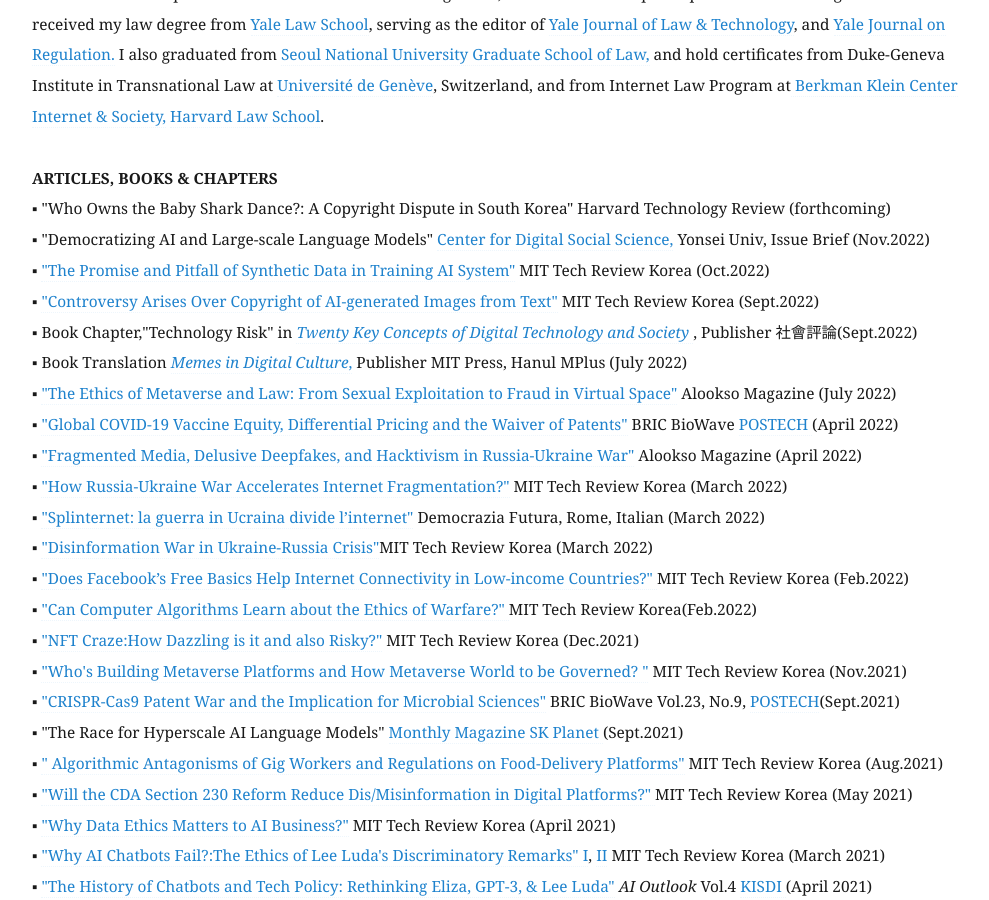
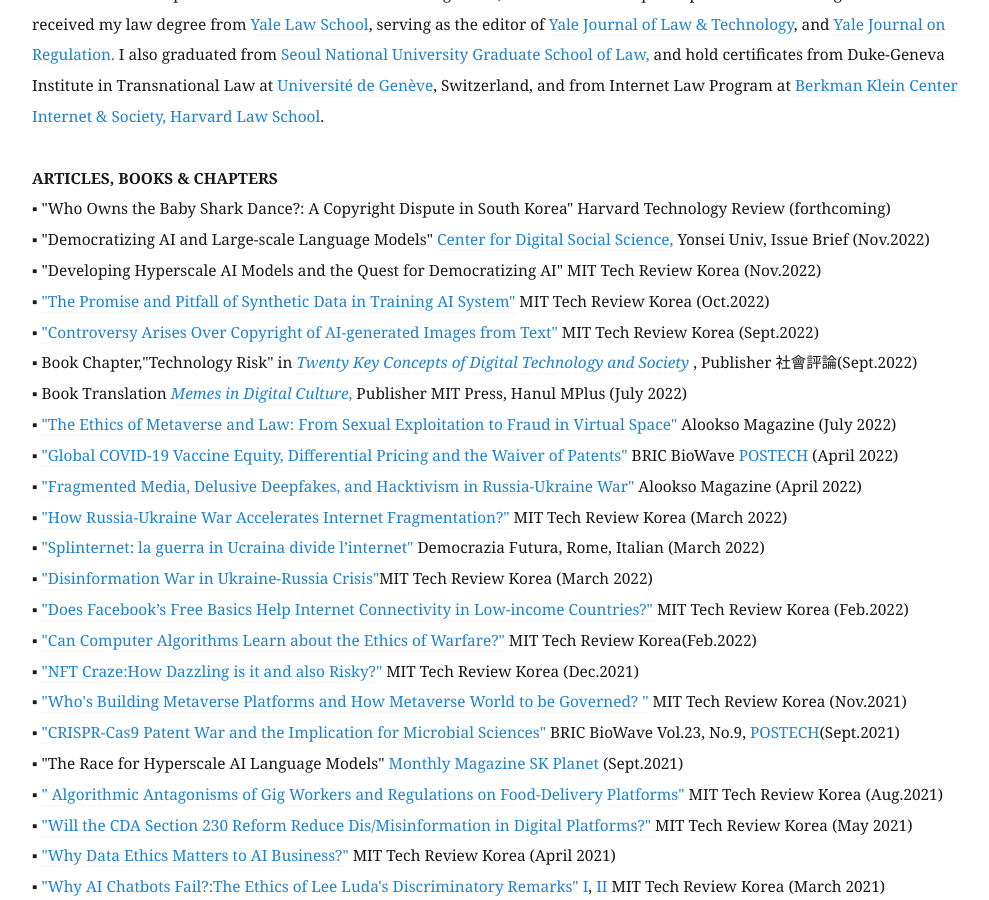
Before and after one commit to eunchangchoi/eunchangchoi.github.io, a Jekyll site: the page built from index.md, in a window 1280 px wide and 900 px high, scrolled down 1866 px. Shown: the whole window, without its empty margins (68-1057 px from the left). Built offline with Jekyll 4.4.1, drawn with Linux system fonts in a browser that asks for light colours.

Commit message:
Update index.md

```diff
--- a/index.md
+++ b/index.md
@@ -35,6 +35,7 @@
  <strong> ARTICLES, BOOKS & CHAPTERS </strong> <br>
 ▪ "Who Owns the Baby Shark Dance?: A Copyright Dispute in South Korea" Harvard Technology Review (forthcoming) <br>
 ▪ "Democratizing AI and Large-scale Language Models" <a href="http://cdss.yonsei.ac.kr/index.php/issue-brief/"> Center for Digital Social Science,</a> Yonsei Univ, Issue Brief (Nov.2022) <br>
+▪ "Developing Hyperscale AI Models and the Quest for Democratizing AI" MIT Tech Review Korea (Nov.2022) <br>
 ▪ <a href="https://www.technologyreview.kr/%ed%95%a9%ec%84%b1-%eb%8d%b0%ec%9d%b4%ed%84%b0%ec%9d%98-%ec%8b%9c%eb%8c%80%ea%b0%80-%ec%98%a4%ea%b3%a0-%ec%9e%88%eb%8b%a4/"> "The Promise and Pitfall of Synthetic Data in Training AI System"</a> MIT Tech Review Korea (Oct.2022)<br>
 ▪ <a href="https://www.technologyreview.kr/%ed%85%8d%ec%8a%a4%ed%8a%b8%eb%a5%bc-%ec%9d%b4%eb%af%b8%ec%a7%80%eb%a1%9c-%eb%b0%94%ea%bf%94%ec%a3%bc%eb%8a%94-ai%eb%a5%bc-%eb%91%98%eb%9f%ac%ec%8b%bc-%ec%a0%80%ec%9e%91%ea%b6%8c-%eb%85%bc%ec%9f%81/"> "Controversy Arises Over Copyright of AI-generated Images from Text"</a> MIT Tech Review Korea (Sept.2022)<br>
 ▪ Book Chapter,"Technology Risk" in <i> <a href="https://sapyoung.com/bbs/board.php?bo_table=booklist2&wr_id=431"> Twenty Key Concepts of Digital Technology and Society </a> </i>, Publisher 社會評論(Sept.2022) <br>
```
